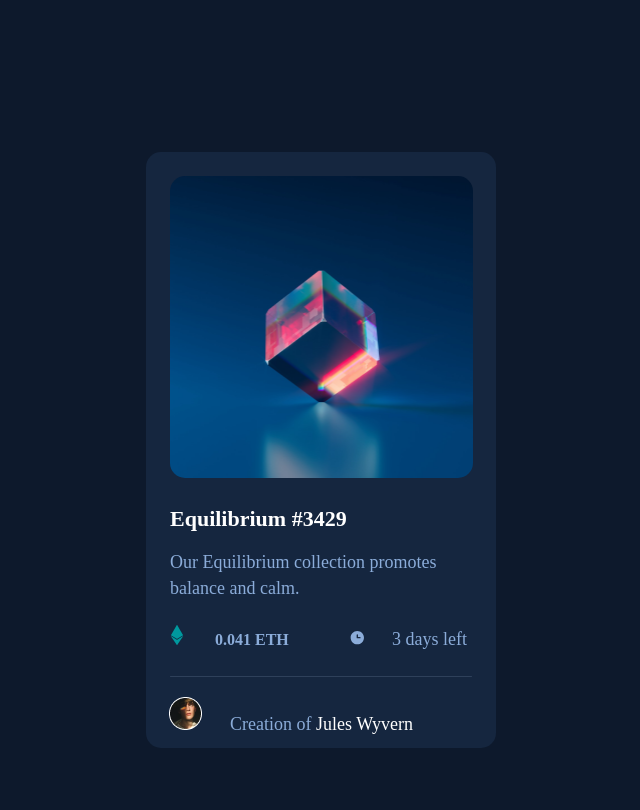
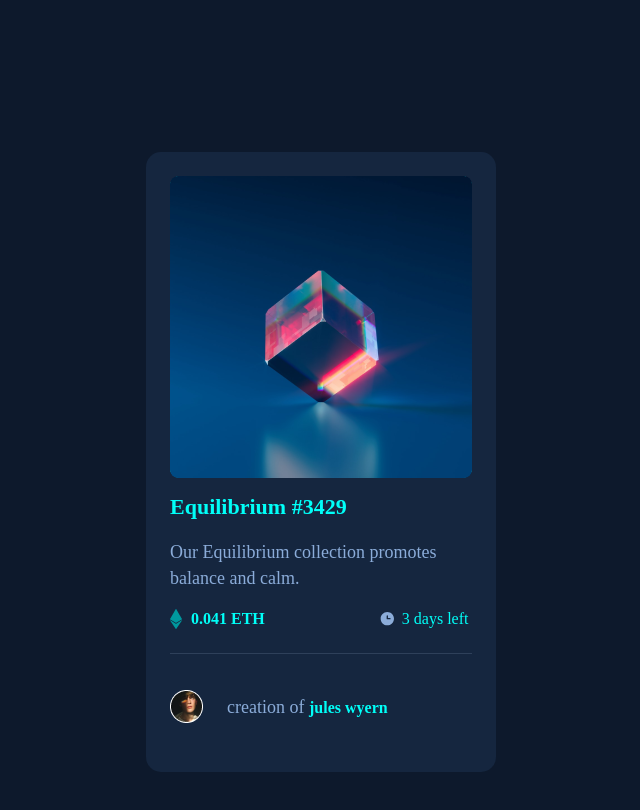
Before and after one commit to levaniebela/Equilibrium, a plain HTML site: page index.html in a window 1280 px wide. Shown: the whole page, without its empty margins (319-959 px from the left). Drawn offline with Linux system fonts and the light colour scheme.

Commit message:
etherium
finish

```diff
--- a/index.html
+++ b/index.html
@@ -1,23 +1,40 @@
-<!DOCTYPE html>
-<html lang="en">
+<!doctype html>
+<html>
     <head>
-      <title>ethereum</title>
-      <meta charset="utf-8">
-      <link rel="stylesheet" href="reset.css" type="text/css">
-      <link rel="stylesheet" href="style.css" type="text/css">
+        <title>etherium</title>
+        <meta charset="ut-8">
+        <meta name="viewport" content="width=device-width, initial scale 1.0">
+        <link rel="stylesheet" href="reset.css" type="css/text">
+        <link rel="stylesheet" href="style.css">
     </head>
+
     <body>
-        <div class="new-55">
-            <img class="img-ice" src="img/ice.png" alt="ice picture">
-            <h1>Equilibrium #3429</h1>
-            <p>Our Equilibrium collection promotes balance and calm.</p>
-            <img class="svg-eth" src="img/ethereum.svg" alt="svg">
-            <p class="p2000">0.041 ETH</p>
-            <img src="img/clock.svg" alt="picture">
-            <p class="p2001">3 days left</p>
-            <div class="empty-1"></div>
-            <img class="creator1" src="img/creator.png" alt="picture">
-            <p class="p2003">Creation of <span class="span1"> Jules Wyvern</span></p>
+      <div class="container">
+        <div class="img-box">
+              <img class="cube" src="img/ice.png" alt="img">
+              <img class="eye-svg" src="img/eye.svg"  alt="img">
         </div>
+
+          <h1>Equilibrium #3429</h1>
+          <p>Our Equilibrium collection promotes balance and calm.</p>
+
+        <div class="eth-svg">
+
+              <img src="img/ethereum.svg" alt="img">
+              <span class="cost1" >0.041 ETH</span>
+
+              <img class="clock1" src="img/clock.svg" alt="img">
+              <span class="idk">3 days left</span>
+
+        </div>
+
+        <div class="line"></div>
+
+        <div class="last">
+          <img class="creator-img" src="img/creator.png" alt="img">
+          <p class="last-p">creation of  <span>jules wyern</span></p>
+        </div>
+      </div>
     </body>
+
 </html>
--- a/style.css
+++ b/style.css
@@ -1,73 +1,94 @@
-body{ background-color:#0D192C;}
-div{
-    background-color: #15263F;
-    margin: auto;
-    margin-top: 152px;
-    margin-bottom: 152px;
+body{
+    background-color: #0D192C;
+}
+
+.container{
     width: 350px;
     height: 596px;
     border-radius: 15px;
+    background-color: #15263F;
+    margin: 152px auto;
+    padding-top: 24px;
+    cursor: pointer;
 }
-.img-ice{
-    width: 303px;
+.img-box{
+    background-color: #00FFF8;
+    width: 302px;
     height: 302px;
-    border-radius: 15px;
-    margin-top: 24px;
+    border-radius: 10px;
     margin-left: 24px;
-    margin-right: 24px;
+    position: relative;
+}
+.cube{
+    width: 100%;
+    border-radius: 8px;
+}
+.eye-svg{
+    position: absolute;
+    top: 50%;
+    left: 50%;
+    transform: translate(-50%,-50%);
+    display: none;
+}
+.container:hover .cube{
+    opacity: 0.5;
+}
+.container:hover .eye-svg{
+    display: block;
 }
 h1{
-    margin-top: 24px;
+    color: #00FFF8;
+    font-weight: 600;
+    font-size: 22px;
+    line-height: 28px;
     margin-left: 24px;
-    margin-right: 24px;
-    font-style: normal;
-    font-size: 22px;
-    font-weight: 600;
-    line-height: 28px;
-    color: white;
 }
 p{
-    margin-top: 16px;
-    margin-left: 24px;
-    margin-right: 24px;
-    font-family: 'Outfit';
-    font-style: normal;
+    color: #8BACD9;
     font-weight: 300;
     font-size: 18px;
     line-height: 26px;
-    color: #8BACD9;
+    margin-left: 24px;
+    padding-right: 1px;
 }
-.svg-eth{
-    margin-left: 21px;
-    margin-top: 24px;
-}.p2000{
-    display: inline-block;
-    width: 107px;
-    height: 20px;
-    left: 17.48px;
-    font-family: 'Outfit';
-    font-style: normal;
+.eth-svg{
+    display: flex;
+    align-items: center;
+    margin-left: 20px;
+    padding-right: 24px;
+}
+.cost1{
+    margin-left: 5px;
+}
+.idk{
+    margin-left: 8px;
+    font-weight: 400;
+    font-size: 16px;
+    line-height: 20px;
+}
+.clock1{
+    margin-left: 115px;
+}
+span{
+    color: #00FFF8;
     font-weight: 600;
 font-size: 16px;
-    line-height: 20px;}
-
-    .p2001{
-       display: inline-block;
+line-height: 20px;
 }
-    .empty-1{
+.line{
+    background-color: #2E405A;
     width: 302px;
     height: 1px;
-        background-color: #2E405A;
+    margin-left: 24px;
     margin-top: 24px;
-        margin-bottom: 18px;
 }
-    .creator1{
+.creator-img{
     width: 33px;
-        margin-left: 23px;
+    height: 33px;
 }
-    .p2003{
-        display: inline-block;
+.last{
+    margin-top: 22px;
+    margin-left: 24px;
+    display: flex;
+    align-items: center;
 }
-    .span1{
-        color: white;
-    }
```
Also changed, not shown: img/eth-skyblue.png (added), img/eye.svg (added), 1 other file. Lines whose indentation alone changed are shown as unchanged.
